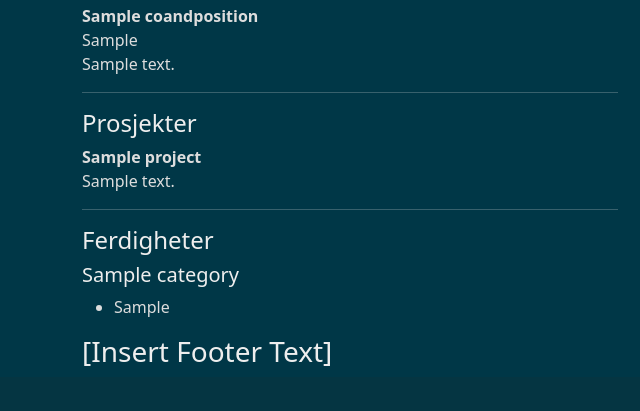
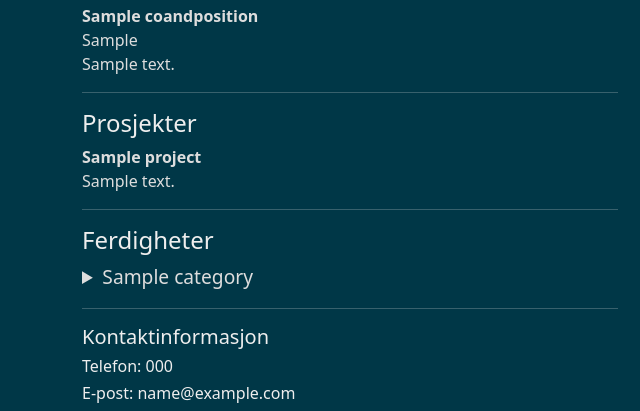
Before and after one commit to TheN4meless0ne/Den-store-f-rjulsoppgaven_YFF-Elias, a Flask app: template portfolio/templates/page/portfolio.html in a window 1280 px wide. Shown: the part 489-900 px from the top of the page, without its empty margins (0-640 px from the left). Before the commit the page ends 855 px from the top, so only its background shows below. Run offline with Flask 3, Linux system fonts and the light colour scheme; the template is opened without the code that fills it: most values are stand-ins (such as "Sample title", 1, 10 or a date in 2020); some libraries are stand-ins or nearby versions.

Commit message:
finished backend framework for portfolio

```diff
--- a/portfolio/static/css/main.css
+++ b/portfolio/static/css/main.css
@@ -78,3 +78,7 @@ margin-bottom: 16px;
 .account-heading {
 font-size: 2.5rem;
 }
+
+.larger_text {
+font-size: 1.2rem;
+}
--- a/portfolio/templates/page/portfolio.html
+++ b/portfolio/templates/page/portfolio.html
@@ -57,19 +57,32 @@
                      <hr>
                      <h4>Ferdigheter</h4>
                      {% for skill_category in info.skills %}
-                        <div class="skills_category">
-                            <h5>{{ skill_category.category }}</h5>
+                        <details class="skills_category">
+                            <summary class="larger_text">{{ skill_category.category }}</summary>
                             <ul>
                                 {% for skill in skill_category.skills %}
                                     <li>{{ skill }}</li>
                                 {% endfor %}
                             </ul>
-                        </div>
+                        </details>
                     {% endfor %}
                 </div>
             </div>
+            <hr>
             <div class="portfolio_footer">
-                <h3>[Insert Footer Text]</h3>
+                <h5>Kontaktinformasjon</h5>
+                <h6>
+                    <span>
+                        <span>Telefon:</span>
+                        <a href="tel:{{ info.phone | e }}" class="normalText">{{ info.phone | e }}</a>
+                    </span>
+                </h6>
+                <h6>
+                    <span>
+                        <span>E-post:</span>
+                        <a href="mailto:{{ info.email | e }}" class="normalText">{{ info.email | e }}</a>
+                    </span>
+                </h6>
             </div>
         </div>
         {% if imageInfo.showImage %}
```
